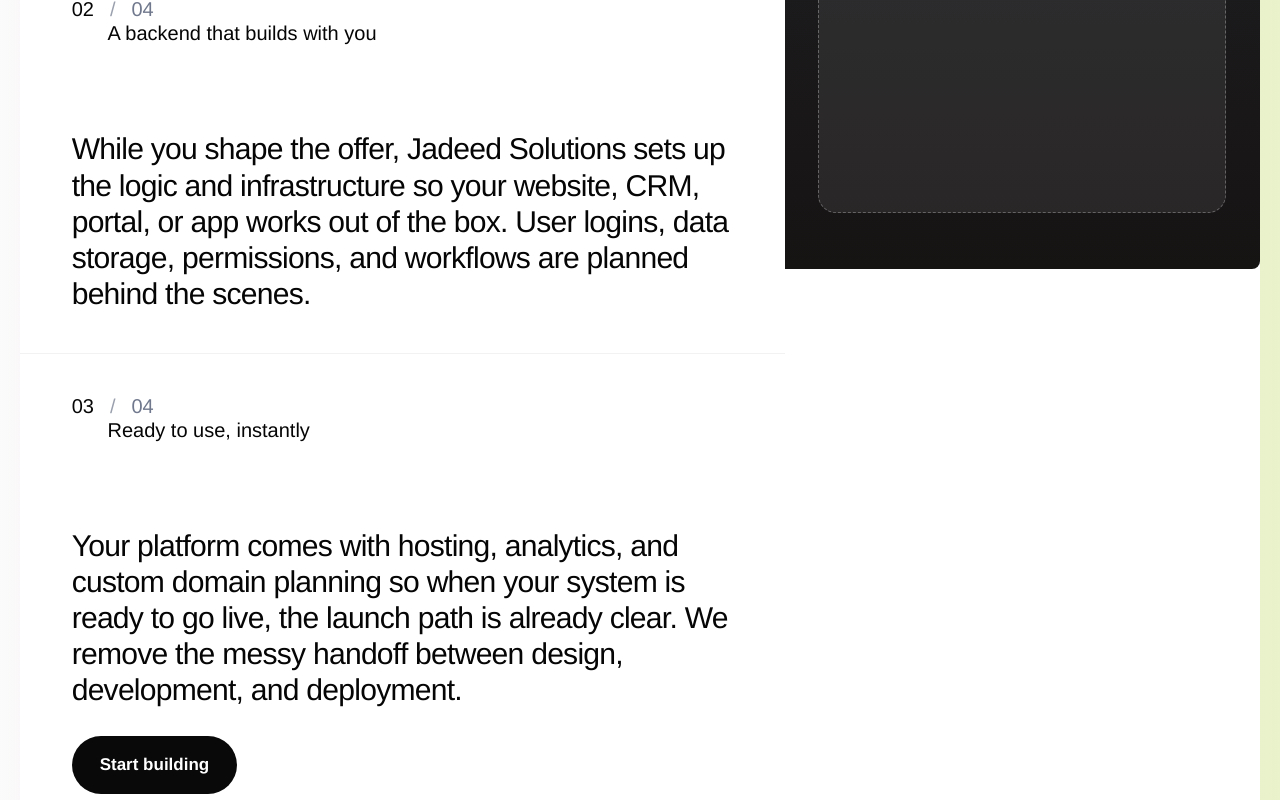
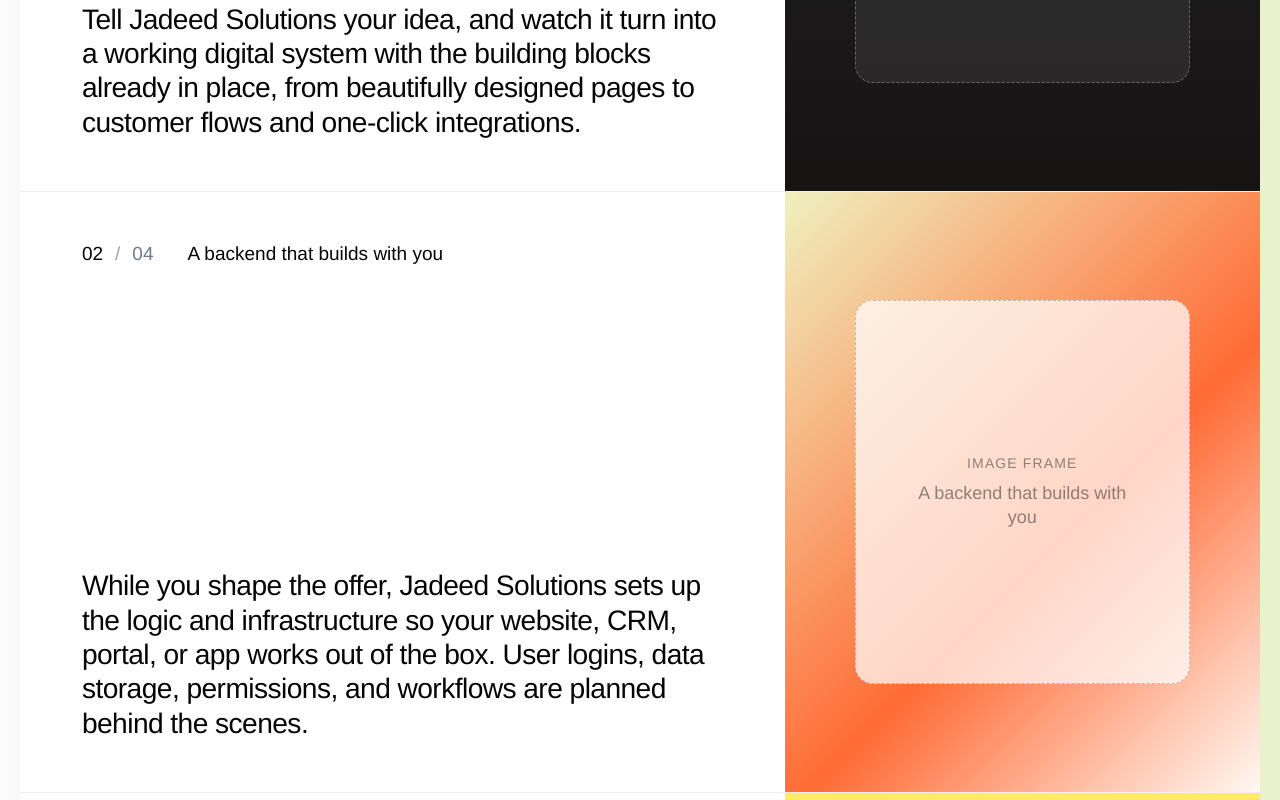
Before and after one commit to hiteshveo3/jadeedsolutions, a React (Vite) app: page / in a window 1280 px wide. Shown: the part 1200-2000 px from the top of the page. Built offline with nearby package versions, Linux system fonts and the light colour scheme; a web font is replaced by a local one.

Commit message:
Make second section stacked split cards

```diff
--- a/src/components/ContentBlock.jsx
+++ b/src/components/ContentBlock.jsx
@@ -1,20 +1,16 @@
 import React from "react";
 
-export function ContentBlock({ feature, index, total, active, itemRefs }) {
+export function ContentBlock({ feature, index, total }) {
   return (
-    <article
-      ref={(node) => {
-        itemRefs.current[index] = node;
-      }}
-      className={`sticky-feature-block${active ? " active" : ""}`}
-      data-index={index}
-    >
+    <article className="sticky-feature-block">
+      <header className="feature-card-heading">
         <span className="sticky-feature-count">
           <strong>{String(index + 1).padStart(2, "0")}</strong>
           <em>/</em>
           <span>{String(total).padStart(2, "0")}</span>
         </span>
         <h3>{feature.title}</h3>
+      </header>
       <p>{feature.body}</p>
       {feature.cta ? <a className="sticky-feature-cta" href="/contact/">{feature.cta}</a> : null}
     </article>
--- a/src/components/StickyFeatureSection.jsx
+++ b/src/components/StickyFeatureSection.jsx
@@ -2,7 +2,6 @@
 import { BarChart3, Bot, Globe2, Layers3 } from "lucide-react";
 import { ContentBlock } from "./ContentBlock";
 import { MediaPane } from "./MediaPane";
-import { useScrollSpy } from "./useScrollSpy";
 
 const stickyFeatures = [
   {
@@ -45,25 +44,19 @@
 ];
 
 export function StickyFeatureSection() {
-  const { activeIndex, itemRefs } = useScrollSpy(stickyFeatures.length);
-
   return (
     <section className="sticky-feature-section reveal-section" aria-label="How Jadeed Solutions builds digital systems">
       <div className="sticky-feature-layout">
-        <div className="sticky-feature-content">
-          {stickyFeatures.map((feature, index) => (
+        {stickyFeatures.map((feature, index) => (
+          <div className="feature-story-card" key={feature.title}>
             <ContentBlock
-              key={feature.title}
               feature={feature}
               index={index}
               total={stickyFeatures.length}
-              active={activeIndex === index}
-              itemRefs={itemRefs}
             />
-          ))}
-        </div>
-
-        <MediaPane feature={stickyFeatures[activeIndex]} />
+            <MediaPane feature={feature} />
+          </div>
+        ))}
       </div>
     </section>
   );
--- a/src/styles.css
+++ b/src/styles.css
@@ -2416,3 +2416,129 @@
     top: auto;
   }
 }
+
+/* Final second section layout: each row is one complete split card */
+.sticky-feature-section {
+  margin-top: 14px;
+  padding-top: 18px;
+  padding-bottom: 72px;
+}
+
+.sticky-feature-layout {
+  display: grid;
+  grid-template-columns: 1fr;
+  gap: 0;
+  width: min(1452px, 100%);
+  margin: 0 auto;
+  overflow: hidden;
+  border-radius: 8px;
+  background: transparent;
+}
+
+.feature-story-card {
+  display: grid;
+  grid-template-columns: minmax(0, 1.45fr) minmax(420px, 0.9fr);
+  min-height: clamp(420px, 52vw, 600px);
+  overflow: hidden;
+  background: #ffffff;
+}
+
+.feature-story-card + .feature-story-card {
+  margin-top: 0;
+  border-top: 1px solid rgba(35, 37, 41, 0.08);
+}
+
+.sticky-feature-block {
+  display: flex;
+  min-height: 0;
+  padding: clamp(38px, 4vw, 62px) clamp(42px, 4.8vw, 68px);
+  border-bottom: 0;
+  flex-direction: column;
+}
+
+.feature-card-heading {
+  display: flex;
+  align-items: baseline;
+  gap: clamp(20px, 2.8vw, 34px);
+}
+
+.sticky-feature-count {
+  flex: 0 0 auto;
+  font-size: clamp(19px, 1.35vw, 25px);
+  gap: 12px;
+}
+
+.sticky-feature-count + h3,
+.sticky-feature-block h3 {
+  position: static;
+  display: block;
+  margin: 0;
+  font-size: clamp(19px, 1.35vw, 25px);
+  line-height: 1.2;
+}
+
+.sticky-feature-block p {
+  max-width: 720px;
+  margin: auto 0 0;
+  font-size: clamp(23px, 2.2vw, 34px);
+  line-height: 1.22;
+  letter-spacing: -0.02em;
+}
+
+.sticky-feature-cta {
+  min-height: 56px;
+  margin-top: 28px;
+  padding: 0 28px;
+  font-size: 16px;
+}
+
+.sticky-media-pane {
+  position: relative;
+  top: auto;
+  height: auto;
+  min-height: 0;
+  overflow: hidden;
+}
+
+.sticky-media-frame {
+  height: 100%;
+  min-height: clamp(420px, 52vw, 600px);
+  border-radius: 0;
+}
+
+.sticky-image-placeholder {
+  width: min(82%, 460px);
+  height: min(72%, 440px);
+  min-height: 300px;
+}
+
+@media (max-width: 1020px) {
+  .feature-story-card {
+    grid-template-columns: 1fr;
+  }
+
+  .sticky-media-frame {
+    min-height: 420px;
+  }
+}
+
+@media (max-width: 640px) {
+  .sticky-feature-section {
+    margin-top: 10px;
+    padding: 14px 12px 48px;
+  }
+
+  .sticky-feature-block {
+    padding: 30px 24px;
+  }
+
+  .feature-card-heading {
+    display: grid;
+    gap: 12px;
+  }
+
+  .sticky-feature-block p {
+    margin-top: 72px;
+    font-size: clamp(24px, 7vw, 31px);
+  }
+}
```
Lines whose indentation alone changed are shown as unchanged.
